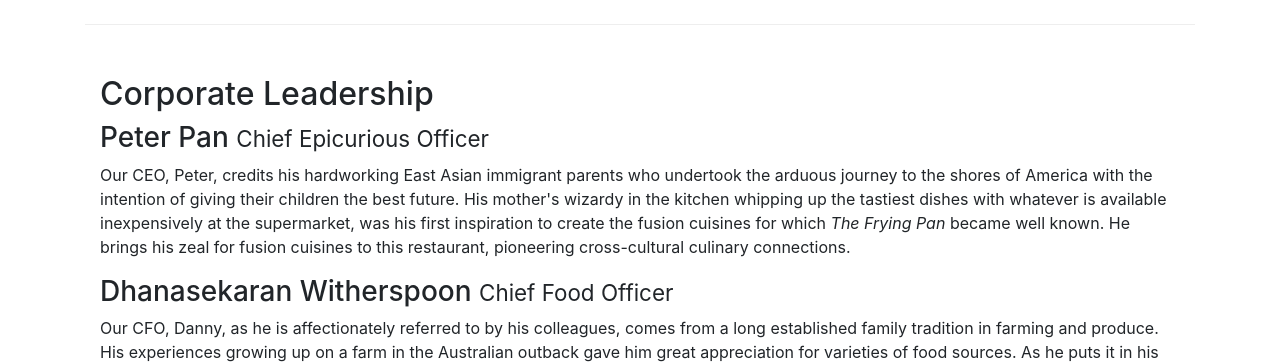
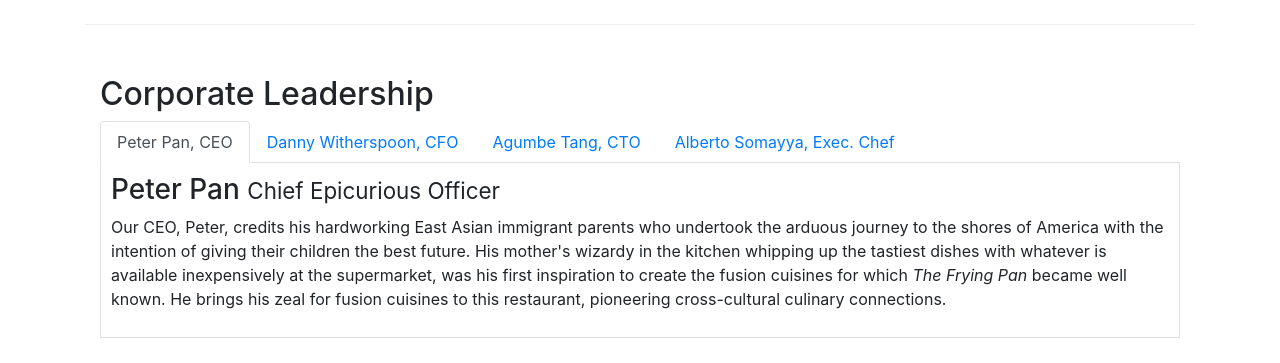
Before and after one commit to ineelshah/FrontEnd-WebUI-Frameworks-CourseFront-End-Web-UI-Frameworks-and-Tools-Bootstrap-4-Coursera, a website: page aboutus.html in a window 1280 px wide. Shown: the part 840-1203 px from the top of the page. Drawn offline with nearby package versions, Linux system fonts and the light colour scheme.

Commit message:
Added Tabs

```diff
--- a/aboutus.html
+++ b/aboutus.html
@@ -76,14 +76,43 @@
         <div class = "row row-content">
             <div class = "col-12">
                 <h2>Corporate Leadership</h2>
+                <ul class="nav nav-tabs">
+                    <li class="nav-item">
+                      <a class="nav-link active" href="#peter"
+                        role="tab" data-toggle="tab">Peter Pan, CEO</a>
+                    </li>
+                    <li class="nav-item">
+                      <a class="nav-link" href="#danny" role="tab"
+                        data-toggle="tab">Danny Witherspoon, CFO</a>
+                    </li>
+                    <li class="nav-item">
+                      <a class="nav-link" href="#agumbe"role="tab"
+                        data-toggle="tab">Agumbe Tang, CTO</a>
+                    </li>
+                    <li class="nav-item">
+                      <a class="nav-link" href="#alberto" role="tab"
+                        data-toggle="tab">Alberto Somayya, Exec. Chef</a>
+                    </li>
+                </ul>
+                <div class = "tab-content">
+                    <div role = "tabpanel" class = "tab-pane show fade active" id = peter>
                         <h3>Peter Pan <small>Chief Epicurious Officer</small></h3>
                         <p class = "d-none d-sm-block">Our CEO, Peter, credits his hardworking East Asian immigrant parents who undertook the arduous journey to the shores of America with the intention of giving their children the best future. His mother's wizardy in the kitchen whipping up the tastiest dishes with whatever is available inexpensively at the supermarket, was his first inspiration to create the fusion cuisines for which <em>The Frying Pan</em> became well known. He brings his zeal for fusion cuisines to this restaurant, pioneering cross-cultural culinary connections.</p>
+                    </div>
+                    <div role = "tabpanel" class = "tab-pane fade" id = danny>
                         <h3>Dhanasekaran Witherspoon <small>Chief Food Officer</small></h3>
                         <p class = "d-none d-sm-block">Our CFO, Danny, as he is affectionately referred to by his colleagues, comes from a long established family tradition in farming and produce. His experiences growing up on a farm in the Australian outback gave him great appreciation for varieties of food sources. As he puts it in his own words, <em>Everything that runs, wins, and everything that stays, pays!</em></p>
+                    </div>
+                    <div role = "tabpanel" class = "tab-pane fade" id = agumbe>
                         <h3>Agumbe Tang <small>Chief Taste Officer</small></h3>
                         <p class = "d-none d-sm-block">Blessed with the most discerning gustatory sense, Agumbe, our CTO, personally ensures that every dish that we serve meets his exacting tastes. Our chefs dread the tongue lashing that ensues if their dish does not meet his exacting standards. He lives by his motto, <em>You click only if you survive my lick.</em></p>
+                    </div>
+                    <div class = "tab-pane fade" id = alberto>
                         <h3>Alberto Somayya <small>Executive Chef</small></h3>
                         <p class = "d-none d-sm-block">Award winning three-star Michelin chef with wide International experience having worked closely with whos-who in the culinary world, he specializes in creating mouthwatering Indo-Italian fusion experiences. He says, <em>Put together the cuisines from the two craziest cultures, and you get a winning hit! Amma Mia!</em></p>
+                    </div>
+                </div>
+
             </div>
        </div>
 
--- a/css/styles.css
+++ b/css/styles.css
@@ -38,3 +38,10 @@
 .navbar-dark {
     background-color: #512DA8;
 }
+
+.tab-content {
+    border-left: 1px solid #ddd;
+    border-right: 1px solid #ddd;
+    border-bottom: 1px solid #ddd;
+    padding: 10px;
+}
```
Lines whose indentation alone changed are shown as unchanged.
